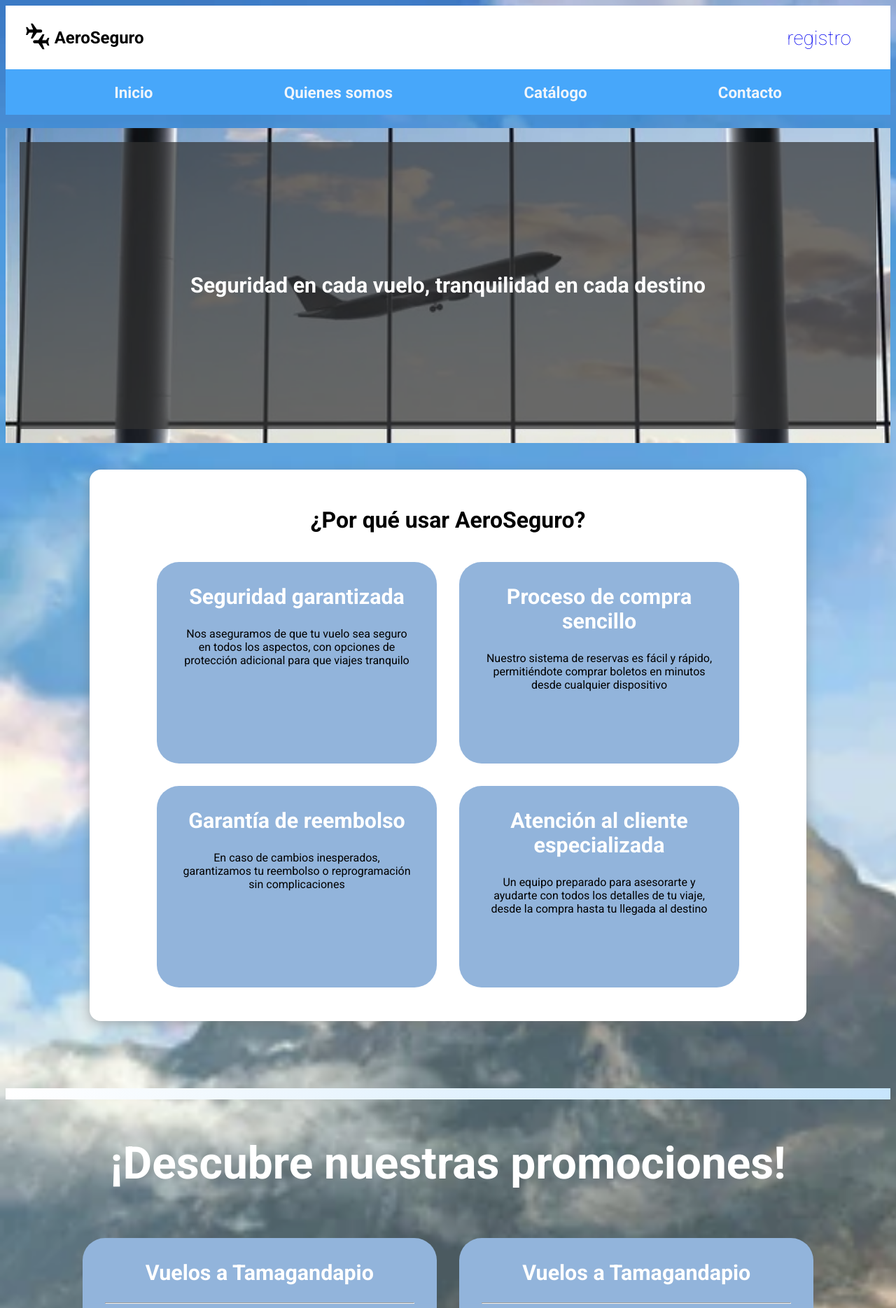
After one commit to Sardo09/ProyectoProgWeb, a PHP site: page /inicio.html in a window 1280 px wide. The commit adds this page. Shown: the top 1869 px of the page at 70% size. Run offline with PHP 8.4, Linux system fonts and the light colour scheme; some libraries are stand-ins or nearby versions.

Commit message:
Mi parte
Cambios:
-Le agregue una imagen de fondo al styles y a los archivos, ya no es un color estatico
-Acabe la pagina Inicio
-vincule las paginas en los botones

```diff
--- a/Proyecto1/contacto.html
+++ b/Proyecto1/contacto.html
@@ -37,10 +37,10 @@
     </header>
     <div class="nav-bg">
         <nav class="navegacion-principal contenedor">
-            <a href="#">Inicio</a>
+            <a href="inicio.html">Inicio</a>
             <a href="#">Quienes somos</a>
             <a href="#">Catálogo</a>
-            <a href="#">Contacto</a>
+            <a href="contacto.html">Contacto</a>
         </nav>
     </div>
     <br>
--- a/Proyecto1/css/styles.css
+++ b/Proyecto1/css/styles.css
@@ -59,8 +59,9 @@ body
     font-optical-sizing: auto;
     font-style: normal;
     font-variation-settings: "wdth" 100;
-    /*por si acaso background-image: url(/imagenes/cdobregon.jpg);*/
-    background-image: linear-gradient(to right, var(--blanco) 0% ,var(--primario)100%);
+    background-image: url(../imagenes/fondo.png);
+    background-size: cover;
+    /*background-image: linear-gradient(to right, var(--blanco) 0% ,var(--primario)100%);*/
 
 }
 
@@ -183,6 +184,7 @@ body
  o si le movieron a algo ponganle comentarios para que no exista problema
  con el trabajo de los 3*/
 
+/*CONTACTO.HTML*/
 /*Contactos y redes sociales*/
  .contacto
 {
@@ -358,3 +360,144 @@ body
     height: 10rem;
 
 }
+
+/*INICIO.HTML*/
+/*banner*/
+.banner
+{
+    background-image:url(../imagenes/banner.jpg);
+    background-repeat:no-repeat ;
+    background-size: cover;
+    height: 410px;
+    padding: 20px;
+    position: relative;
+}
+
+.contenido-banner
+{
+    position: sticky;
+    width: 100%;
+    height: 100%;
+    background-color: rgba(50, 50, 50, 0.7);
+    display: flex;
+    flex-direction: column;
+    align-items: center;
+    justify-content: center;
+}
+
+.contenido-banner h2
+{
+    color: var(--blanco);
+}
+
+/*Scroll snap*/
+.formInicio
+{
+    scroll-snap-stop: always;
+    scroll-snap-align: center;
+}
+
+/*Separador*/
+.separador
+{
+    border: none;
+    height: 1rem;
+    background-image: linear-gradient(to right, var(--blanco) 0% ,var(--primario)100%);
+    margin-top: 6rem;
+    margin-bottom: 1rem;
+}
+
+/*Los posts para la publicidad*/
+.flex-posts
+{
+    display: flex;
+    flex-wrap: wrap
+}
+
+.flex-posts>div
+{
+    padding: 2rem;
+    border-radius: 2rem;
+    margin: 1rem;
+    background-color: var(--grisAzul);
+}
+
+.flex-posts h2
+{
+    color: rgb(255, 255, 255);
+    margin-top: auto;
+}
+
+.flex-posts p
+{
+    margin-top: auto;
+    text-align: center;
+}
+
+@media (min-width: 780px)
+{
+    .flex-posts
+    {
+        justify-content: center;
+    }
+    .flex-posts>div
+    {
+        width: 35%;
+    }
+}
+
+@media (max-width: 480px)
+{
+    .flex-posts
+    {
+        flex-wrap: wrap;
+        justify-content: center;
+    }
+    .flex-posts>div
+    {
+        width: 100%;
+    }
+}
+
+
+/*Los recuadros de la publicidad*/
+.post
+{
+    margin: 5px;
+    height: auto;
+    min-height: 14rem;
+    max-height: 50rem;
+}
+
+.post span
+{
+    font-size: 1.75rem;
+}
+
+.img-promo
+{
+    min-height: 50%;
+    width: 100%;
+    align: center;
+}
+
+.boton-promo
+{
+    background-color: var(--blanco);
+    color: var(--negro);
+    padding: 1rem 1rem;
+    margin-top: 0.5rem;
+    font-size: 1.5rem;
+    text-decoration: none;
+    text-transform: uppercase;
+    font-weight: bold;
+    border-radius: .5rem;
+    width: 100%;
+    text-align: center;
+    border: none;
+}
+
+.boton:hover
+{
+    cursor: pointer;
+}
--- /dev/null
+++ b/Proyecto1/inicio.html
@@ -0,0 +1,122 @@
+<!DOCTYPE html>
+<html lang="en">
+<head>
+    <meta charset="UTF-8">
+    <meta name="viewport" content="width=device-width, initial-scale=1.0">
+    <title>Contacto</title>
+    <!--styles.css-->
+    <link rel="preload" href="css\styles.css" as="style">
+    <link href="css\styles.css" rel="stylesheet">
+    <!--font-->
+    <link rel="preconnect" href="https://fonts.googleapis.com">
+    <link rel="preconnect" href="https://fonts.gstatic.com" crossorigin>
+    <link href="https://fonts.googleapis.com/css2?family=Roboto:ital,wght@0,100..900;1,100..900&display=swap" rel="stylesheet">
+    <!--Logo-->
+    <link rel="stylesheet" href="https://fonts.googleapis.com/css2?family=Material+Symbols+Outlined:opsz,wght,FILL,GRAD@20..48,100..700,0..1,-50..200&icon_names=connecting_airports" />
+</head>
+<body>
+    <header>
+        <!--Kit para iconos de redes sociales-->
+        <script src="https://kit.fontawesome.com/a68e3d92d6.js" crossorigin="anonymous"></script>
+        <table class="log">
+            <tr>
+                <td style="width: 2%;"></td>
+                <td>
+                    <span class="material-symbols-outlined" style="font-size: 2.5rem;">
+                    connecting_airports
+                    </span>
+                </td>
+                <td><h1 class="logo">AeroSeguro</h1></td>
+                <td class="log"></td>
+                <td>
+                    <h2><a class="log" href="https://www.w3schools.com/html/html_links.asp">registro</a></h2>
+                </td>
+                <td style="width: 5%;"></td>
+            </tr>
+        </table>
+    </header>
+    <div class="nav-bg">
+        <nav class="navegacion-principal contenedor">
+            <a href="inicio.html">Inicio</a>
+            <a href="#">Quienes somos</a>
+            <a href="#">Catálogo</a>
+            <a href="contacto.html">Contacto</a>
+        </nav>
+    </div>
+    <br>
+    <section class="banner">
+        <div class="contenido-banner">
+            <h2 class="titulo">Seguridad en cada vuelo, tranquilidad en cada destino</h2>
+        </div> <!-- .contenido-banner -->
+    </section>
+    <br><br>
+    <main class="contenedor sombra">
+        <h1 style="text-align: center;">¿Por qué usar AeroSeguro?</h1>
+        <h2></h2>
+        <div class="flex-posts">
+           <div class="post">
+               <h2>Seguridad garantizada</h2>
+               <p>Nos aseguramos de que tu vuelo sea seguro en todos los aspectos, con opciones de protección adicional para que viajes tranquilo</p>
+           </div>
+           <div class="post">
+               <h2>Proceso de compra sencillo</h2>
+               <p>Nuestro sistema de reservas es fácil y rápido, permitiéndote comprar boletos en minutos desde cualquier dispositivo</p>
+           </div>
+           <div class="post">
+               <h2>Garantía de reembolso</h2>
+               <p>En caso de cambios inesperados, garantizamos tu reembolso o reprogramación sin complicaciones</p>
+           </div>
+           <div class="post">
+               <h2>Atención al cliente especializada</h2>
+               <p>Un equipo preparado para asesorarte y ayudarte con todos los detalles de tu viaje, desde la compra hasta tu llegada al destino</p>
+           </div>
+       </div> <!-- .flex-posts -->
+    </main>
+    <hr class="separador">
+    <!--Promociones-->
+    <h2 style="color:white; font-size: 4rem;">¡Descubre nuestras promociones!</h2>
+    <div class="flex-posts">
+        <div class="post">
+            <h2>Vuelos a Tamagandapio</h2>
+            <hr>
+            <img src="/Proyecto1/imagenes/tamagandapio-promo.png" class="img-promo">
+            <hr>
+            <p style="text-align: left; margin-bottom: 0; font-size: 0.8rem;">Precio ida y vuelta desde</p>
+            <p style="text-align: left; margin-top: 0;">MXN<span>$1,708</span></p>
+            <input class="boton-promo" type="submit" value="Revisar">
+        </div>
+        <div class="post">
+            <h2>Vuelos a Tamagandapio</h2>
+            <hr>
+            <img src="/Proyecto1/imagenes/tamagandapio-promo.png" class="img-promo">
+            <hr>
+            <p style="text-align: left; margin-bottom: 0; font-size: 0.8rem;">Precio ida y vuelta desde</p>
+            <p style="text-align: left; margin-top: 0;">MXN<span>$1,708</span></p>
+            <input class="boton-promo" type="submit" value="Revisar">
+        </div>
+        <div class="post">
+            <h2>Vuelos a Tamagandapio</h2>
+            <hr>
+            <img src="/Proyecto1/imagenes/tamagandapio-promo.png" class="img-promo">
+            <hr>
+            <p style="text-align: left; margin-bottom: 0; font-size: 0.8rem;">Precio ida y vuelta desde</p>
+            <p style="text-align: left; margin-top: 0;">MXN<span>$1,708</span></p>
+            <input class="boton-promo" type="submit" value="Revisar">
+        </div>
+        <div class="post">
+            <h2>Vuelos a Tamagandapio</h2>
+            <hr>
+            <img src="/Proyecto1/imagenes/tamagandapio-promo.png" class="img-promo">
+            <hr>
+            <p style="text-align: left; margin-bottom: 0; font-size: 0.8rem;">Precio ida y vuelta desde</p>
+            <p style="text-align: left; margin-top: 0;">MXN<span>$1,708</span></p>
+            <input class="boton-promo" type="submit" value="Revisar">
+        </div>
+    </div> <!-- .flex-posts -->
+    <footer class="footer">
+        <p>AeroSeguro, todos los derechos reservados.
+        </p>
+
+    </footer>
+</body>
+</html>
```
Also changed, not shown: Proyecto1/imagenes/banner.jpg, Proyecto1/imagenes/fondo.png (added), Proyecto1/imagenes/tamagandapio-promo.png (added).
